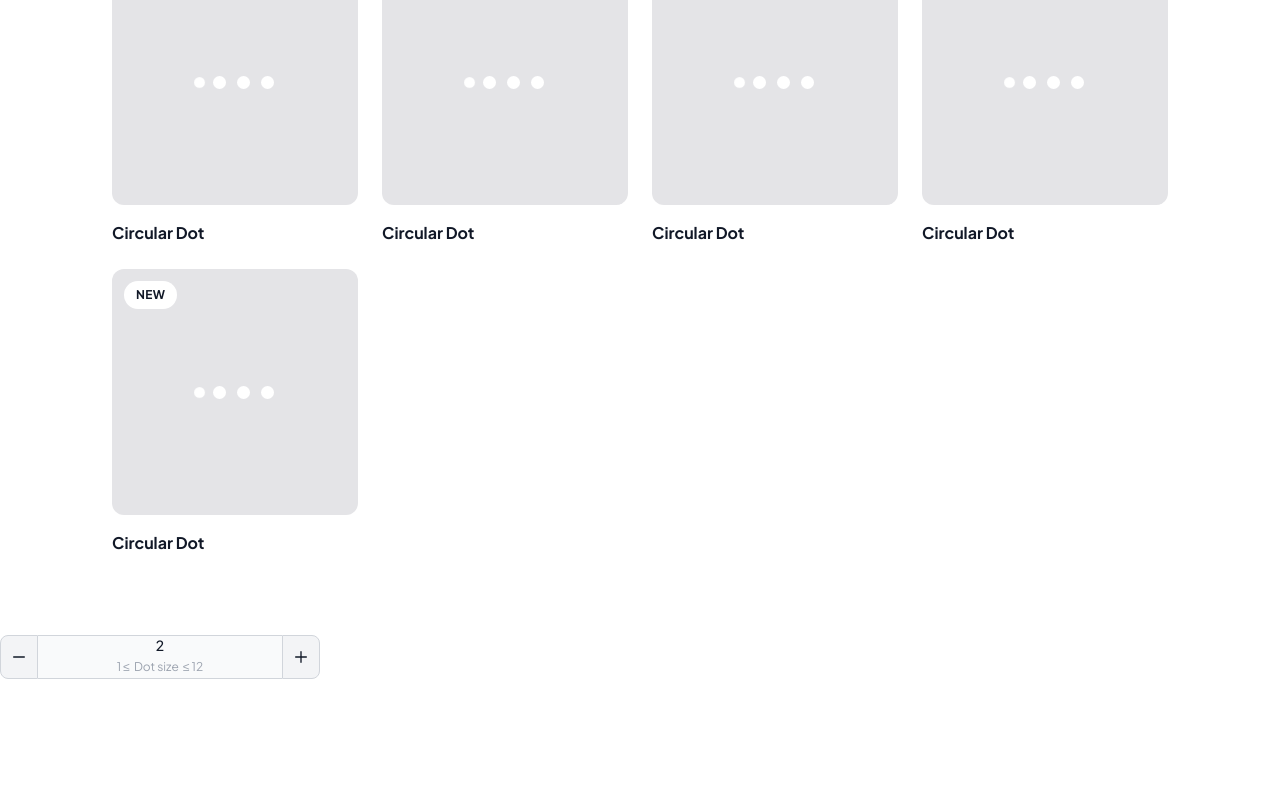
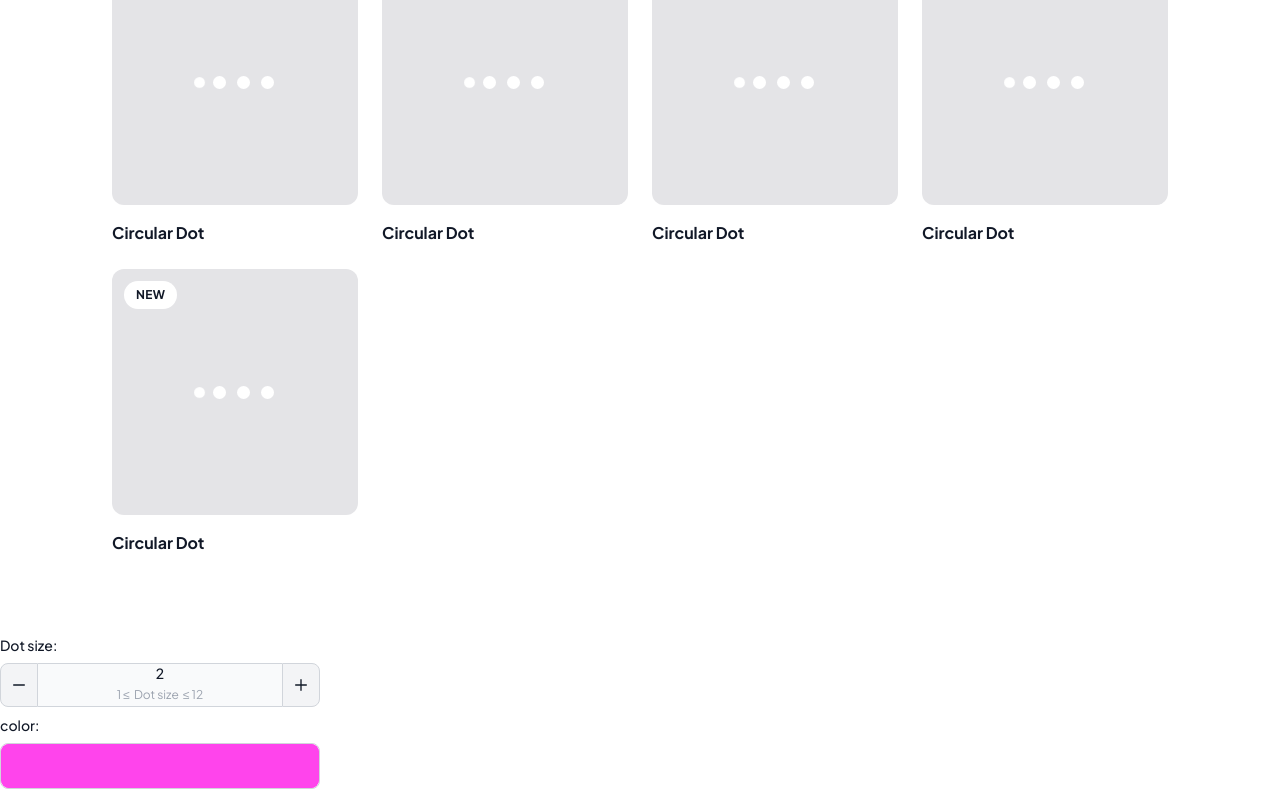
Before and after one commit to ccc159/loadership, a React (Vite) app: page / in a window 1280 px wide. Shown: the part 967-1764 px from the top of the page. Before the commit the page ends 1654 px from the top, so only its background shows below. Built offline with nearby package versions, Linux system fonts and the light colour scheme.

Commit message:
added color input

```diff
--- a/src/App.tsx
+++ b/src/App.tsx
@@ -2,9 +2,11 @@ import React from 'react';
 import { Header } from './UI/Header';
 import { LoaderGrid } from './UI/LoaderGrid';
 import { NumberInput } from './components/NumberInput';
+import { ColorInput } from './components/ColorInput';
 
 function App() {
   const [value, setValue] = React.useState<number>(2);
+  const [color, setColor] = React.useState<string>('#FF44EC');
   return (
     <div className='overflow-x-hidden'>
       <Header />
@@ -38,6 +40,7 @@ function App() {
         </div>
       </section>
       <NumberInput label='Dot size' value={value} onChange={setValue} min={1} max={12} />
+      <ColorInput label='color' value={color} onChange={setColor} />
     </div>
   );
 }
--- /dev/null
+++ b/src/components/ColorInput.tsx
@@ -0,0 +1,12 @@
+import { useEffect, useState } from 'react';
+
+export const ColorInput: React.FC<{ label: string; value: string; onChange?: (v: string) => void }> = ({ label, value, onChange }) => {
+  return (
+    <div>
+      <label className='block mb-2 text-sm font-medium text-gray-900'>{label}:</label>
+      <div className='relative flex items-center mb-2 max-w-xs border border-gray-300 rounded-lg'>
+        <input className='h-11 block w-full' style={{ background: value }} type='color' value={value} onChange={(v) => onChange?.(v.target.value)} />
+      </div>
+    </div>
+  );
+};
--- a/src/components/NumberInput.tsx
+++ b/src/components/NumberInput.tsx
@@ -39,6 +39,8 @@ export const NumberInput: React.FC<{ label: string; value: number; onChange?: (v
   }
 
   return (
+    <div>
+      <label className='block mb-2 text-sm font-medium text-gray-900'>{label}:</label>
       <div className='relative flex items-center mb-2 max-w-xs'>
         <button onClick={decrement} type='button' className='bg-gray-100  hover:bg-gray-200 border border-gray-300 rounded-s-lg p-3 h-11 focus:ring-gray-100 focus:ring-2 focus:outline-none'>
           <svg className='w-3 h-3 text-gray-900' aria-hidden='true' xmlns='http://www.w3.org/2000/svg' fill='none' viewBox='0 0 18 2'>
@@ -66,5 +68,6 @@ export const NumberInput: React.FC<{ label: string; value: number; onChange?: (v
           </svg>
         </button>
       </div>
+    </div>
   );
 };
--- a/src/index.css
+++ b/src/index.css
@@ -11,3 +11,16 @@ body {
     display: none;
   }
 }
+
+input[type='color'] {
+  border: none;
+  border-radius: 0.5rem;
+}
+input[type='color']::-webkit-color-swatch-wrapper {
+  padding: 0;
+  border-radius: 0.5rem;
+}
+input[type='color']::-webkit-color-swatch {
+  border: none;
+  border-radius: 0.5rem;
+}
```
Lines whose indentation alone changed are shown as unchanged.
